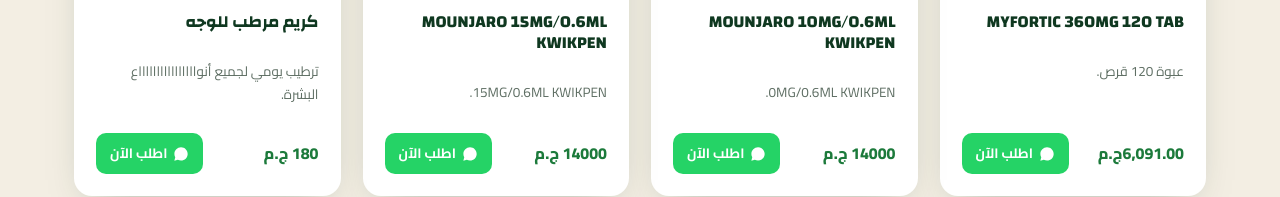
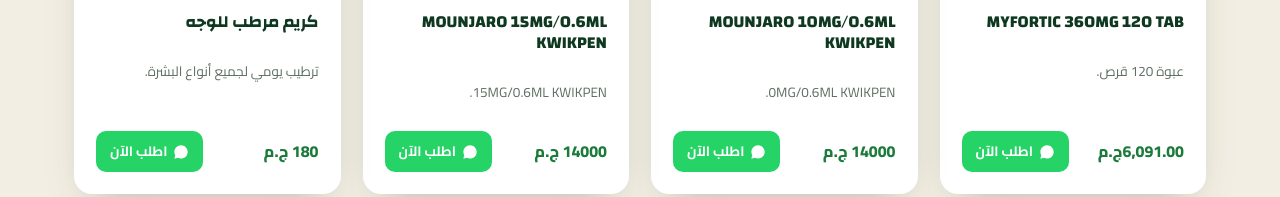
Before and after one commit to mohamedattia-lgtm/Sehhat-AHl-MAsr, a plain HTML site: page index.html in a window 1280 px wide. Shown: the part 2200-2397 px from the top of the page. Drawn offline with Linux system fonts and the light colour scheme.

Commit message:
Update index.html

```diff
--- a/index.html
+++ b/index.html
@@ -745,7 +745,7 @@ const PRODUCTS = [
   { id:1, name:"MYFORTIC 360MG 120 TAB", category:"meds", price:" 6,091.00ج.م", emoji:"💊", desc:"عبوة 120 قرص.", badge:"" },
   { id:2, name:"MOUNJARO 10MG/0.6ML  KWIKPEN ", category:"meds", price:"14000 ج.م", emoji:"💊", desc:"0MG/0.6ML  KWIKPEN.", badge:"الأكثر طلبًا" },
   { id:3, name:"MOUNJARO 15MG/0.6ML  KWIKPEN ", category:"meds", price:"14000 ج.م", emoji:"💊", desc:"15MG/0.6ML  KWIKPEN.", badge:"" },
-  { id:4, name:"كريم مرطب للوجه", category:"beauty", price:"180 ج.م", emoji:"🧴", desc:"ترطيب يومي لجميع أنوااااااااااااااااع البشرة.", badge:"خصم 15%" },
+  { id:4, name:"كريم مرطب للوجه", category:"beauty", price:"180 ج.م", emoji:"🧴", desc:"ترطيب يومي لجميع أنواع البشرة.", badge:"خصم 15%" },
   { id:5, name:"واقي شمس SPF 50", category:"beauty", price:"220 ج.م", emoji:"🧴", desc:"حماية عالية من أشعة الشمس، مناسب للاستخدام اليومي.", badge:"" },
   { id:6, name:"روج مات طويل الثبات", category:"beauty", price:"150 ج.م", emoji:"💄", desc:"تشكيلة ألوان متنوعة، ثبات حتى 8 ساعات.", badge:"جديد" },
 ];
```
